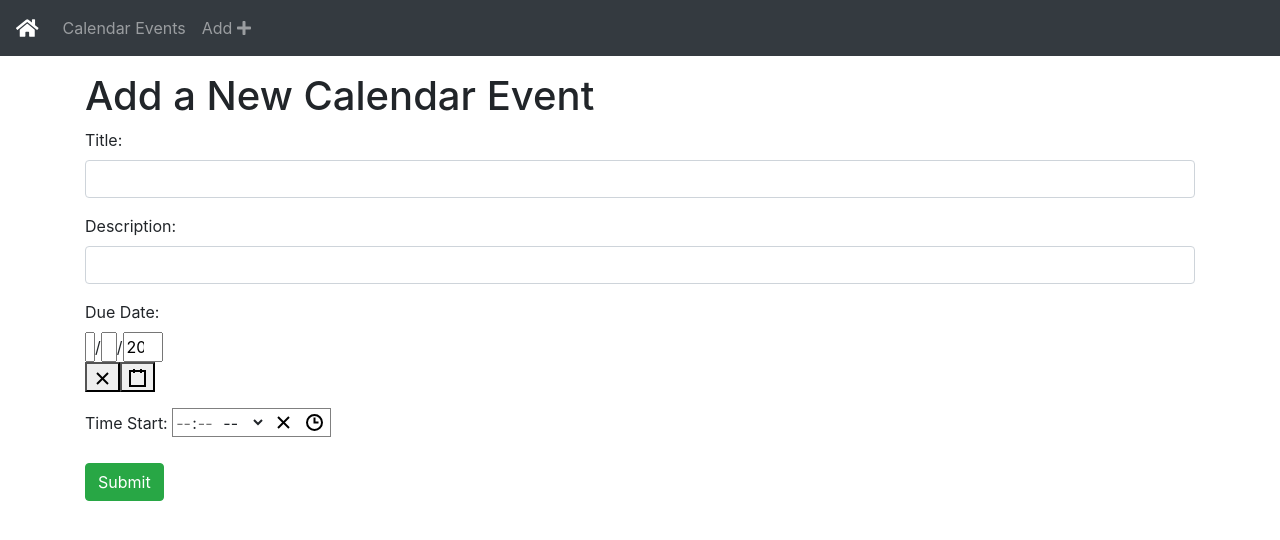
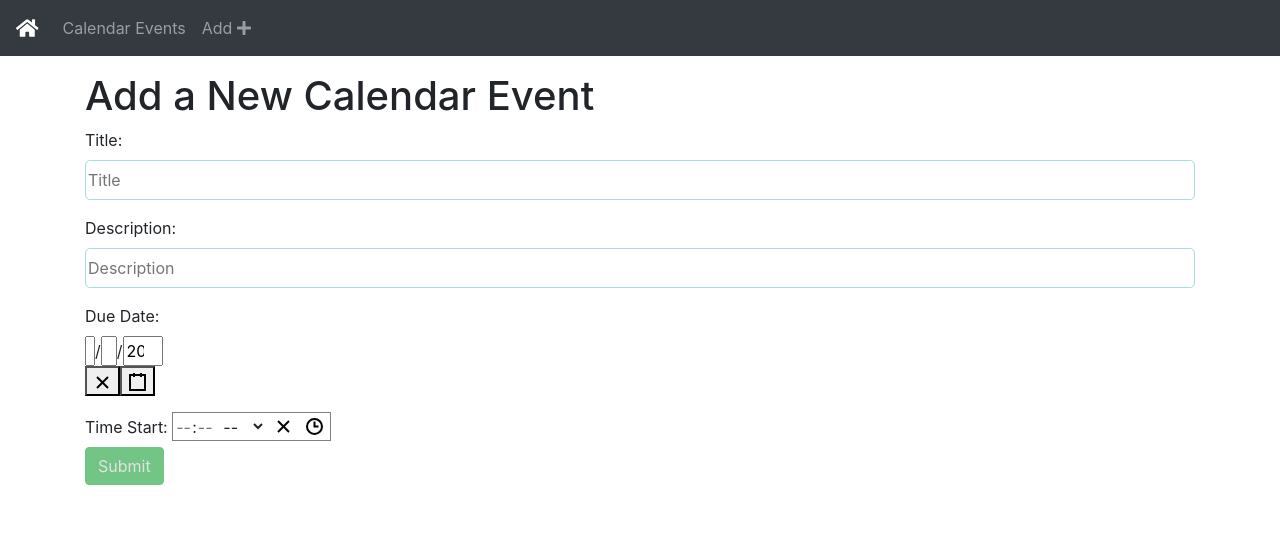
Before and after one commit to 79sphelps/northone, a React (Create React App) app: page /add in a window 1280 px wide. Shown: the top 540 px of the page. Built offline with nearby package versions, Linux system fonts and the light colour scheme.

Commit message:
Updating create calendar event to use use-form-hook

```diff
--- a/api/config/db.config.js
+++ b/api/config/db.config.js
@@ -1,4 +1,4 @@
 module.exports = {
   // url: 'mongodb://localhost:27017/northOneToDos'
-  url: "mongodb+srv://79sphelps:Stritone&1@cluster0.po6aaqm.mongodb.net/northOneToDos?retryWrites=true&w=majority"
+  url: `mongodb+srv://${process.env.DB_USERNAME}:${process.env.DB_PASSWORD}@cluster0.po6aaqm.mongodb.net/northOneToDos?retryWrites=true&w=majority`
 };
--- a/package.json
+++ b/package.json
@@ -43,7 +43,7 @@
   },
   "scripts": {
     "dev": "concurrently \"npm run server\" \"npm run client\"",
-    "server": "node src/server.js",
+    "server": "node --env-file=.env src/server.js",
     "client": "react-scripts start",
     "start": "react-scripts start --openssl-legacy-provider",
     "start_backup": "cross-env NODE_ENV=production node src/server.js",
--- a/src/App.js
+++ b/src/App.js
@@ -12,7 +12,8 @@ import { FontAwesomeIcon } from "@fortawesome/react-fontawesome";
 import "bootstrap/dist/css/bootstrap.min.css";
 import "./App.css";
 import { setSubmitted, setMessage } from "./redux/actions";
-import AddCalendarEvent from "./components/add-calendar-event.component";
+// import AddCalendarEvent from "./components/add-calendar-event.component";
+import AddCalendarEvent2 from "./components/add-calendar-event2.component";
 import CalendarEvent from "./components/calendar-event2.component";
 import CalendarEvents from "./components/calendar-events.component";
 import NotFound from "./components/not-found";
@@ -61,7 +62,8 @@ const App = () => {
               path={"/calendar-events"}
               element={<CalendarEvents />}
             />
-            <Route exact path="/add" element={<AddCalendarEvent />} />
+            {/* <Route exact path="/add" element={<AddCalendarEvent />} /> */}
+            <Route exact path="/add" element={<AddCalendarEvent2 />} />
             <Route path="/calendar-events/:id" element={<CalendarEvent />} />
             <Route path="*" element={<NotFound />} />
           </Routes>
--- /dev/null
+++ b/src/components/add-calendar-event2.component.js
@@ -0,0 +1,203 @@
+import React, { useState, useEffect } from "react";
+import { useDispatch, useSelector } from "react-redux";
+import DatePicker from "react-date-picker";
+import TimePicker from "react-time-picker";
+import { useForm } from "react-hook-form";
+import "react-time-picker/dist/TimePicker.css";
+import "react-clock/dist/Clock.css";
+import { addCalendarEvent, setCalendarEventToAdd } from "../redux/actions";
+import { selectCalendarEventToAdd } from "../redux/selectors";
+import { formatDate } from "../redux/utils";
+
+const ValidationError = ({ fieldError }) => {
+  if (!fieldError) return null;
+  return (
+    <div role="alert" style={{ color: "red", marginBottom: 2 }}>
+      {fieldError.message}
+    </div>
+  );
+};
+
+const AddCalendarEvent2 = () => {
+  const dispatch = useDispatch();
+  const CalendarEventToAdd = useSelector(selectCalendarEventToAdd);
+  const [submitted, setSubmitted] = useState(false);
+  const [dateValue, onChange] = useState(new Date());
+  const [timeValue, onChangeTimeValue] = useState(""); // useState('10:00');
+  const [message, setMessage] = useState("");
+
+  const defaultValues = {
+    title: "",
+    description: "",
+    startTime: "",
+    dueDate: "",
+  };
+
+  const {
+    register,
+    handleSubmit,
+    formState: { errors, isValid },
+  } = useForm(
+    { defaultValues: defaultValues },
+    { mode: "onBlur", reValidateMode: "onBlur" }
+  );
+  // } = useForm({ mode: "onBlur", reValidateMode: "onBlur" });
+
+  const getEditorStyle = (fieldError) => {
+    return fieldError ? "border: solid 1px red" : "display: block";
+  };
+
+  useEffect(() => {
+    const storedCalendarEventToAdd = JSON.parse(
+      localStorage.getItem("calendarEventToAdd")
+    );
+    if (storedCalendarEventToAdd) {
+      dispatch(setCalendarEventToAdd(storedCalendarEventToAdd));
+    }
+    // eslint-disable-next-line
+  }, []);
+
+  useEffect(() => {
+    if (!CalendarEventToAdd) {
+      let calendarEventToAdd = {
+        id: null,
+        title: "",
+        description: "",
+        status: false,
+        dueDate: formatDate(new Date()),
+        start: "",
+      };
+      localStorage.setItem(
+        "calendarEventToAdd",
+        JSON.stringify(calendarEventToAdd)
+      );
+    }
+  }, [CalendarEventToAdd]);
+
+  let initialCalendarEventState = {
+    id: null,
+    title: "",
+    description: "",
+    status: false,
+    dueDate: formatDate(new Date()),
+    start: "",
+  };
+
+  const saveCalendarEvent = (event) => {
+    if (!dateValue) return;
+    const data = {
+      title: event.title,
+      description: event.description,
+      status: false,
+      dueDate: dateValue,
+      start: timeValue,
+    };
+    dispatch(addCalendarEvent(data));
+    localStorage.removeItem("calendarEventToAdd");
+    setMessage("CalendarEvent item created successfully!");
+  };
+
+  const newCalendarEvent = () => {
+    dispatch(setCalendarEventToAdd(initialCalendarEventState));
+    setSubmitted(false);
+    setMessage("");
+  };
+
+  return (
+    <div className="submit-form">
+      {submitted && CalendarEventToAdd ? (
+        <div>
+          <h4>The new calendar item was created successfully!</h4>
+          <button
+            className="btn btn-success"
+            onClick={() => newCalendarEvent()}
+          >
+            Add
+          </button>
+        </div>
+      ) : (
+        <div>
+          <h1>Add a New Calendar Event</h1>
+          <form noValidate onSubmit={handleSubmit(saveCalendarEvent)}>
+            <div className="form-group">
+              <label htmlFor="title">Title: </label>{" "}
+              <input
+                className={getEditorStyle(errors.firstName)}
+                style={{
+                  display: "block",
+                  width: "100%",
+                  height: 40,
+                  borderRadius: 5,
+                  border: "solid 1px lightblue",
+                }}
+                type="text"
+                id="title"
+                placeholder={"Title"}
+                {...register("title", {
+                  // onChange: (e) => { setValue('title', e.target.value) },
+                  required: "You must enter a valid title",
+                  minLength: {
+                    value: 5,
+                    message: "The title must be at least 5 characters",
+                  },
+                })}
+              />
+              <ValidationError fieldError={errors.title} />
+            </div>
+            <div className="form-group">
+              <label htmlFor="description">Description: </label>{" "}
+              <input
+                className={getEditorStyle(errors.firstName)}
+                style={{
+                  display: "block",
+                  width: "100%",
+                  height: 40,
+                  borderRadius: 5,
+                  border: "solid 1px lightblue",
+                }}
+                type="text"
+                id="description"
+                placeholder={"Description"}
+                {...register("description", {
+                  // onChange: (e) => {setValue('description', e.target.value)},
+                  required: "You must enter a valid description",
+                  minLength: {
+                    value: 5,
+                    message: "The description must be at least 5 characters",
+                  },
+                })}
+              />
+              <ValidationError fieldError={errors.description} />
+            </div>
+            <div className="form-group">
+              <label htmlFor="dueDate">Due Date:</label>{" "}
+              <DatePicker onChange={onChange} value={dateValue} />
+            </div>
+            <div>
+              <label htmlFor="dueDate">Time Start:</label>{" "}
+              <TimePicker onChange={onChangeTimeValue} value={timeValue} />
+            </div>
+            <div>
+              <button
+                type="submit"
+                className="btn btn-success mr-2"
+                disabled={!isValid}
+                style={{
+                  color: !isValid && "lightgrey",
+                  cursor: !isValid && "not-allowed",
+                  marginRight: "20px",
+                }}
+                // onClick={() => updateCalendarEventUnderEdit()}
+              >
+                Submit
+              </button>
+              {message !== "" ? <div>{message}</div> : null}
+            </div>
+          </form>
+        </div>
+      )}
+    </div>
+  );
+};
+
+export default AddCalendarEvent2;
--- a/src/components/calendar-event2.component.js
+++ b/src/components/calendar-event2.component.js
@@ -32,7 +32,9 @@ const CalendarEvent = () => {
   const message = useSelector(selectMessage);
   const [dateValue, onChange] = useState(
     new Date(
-      currentCalendarEvent && currentCalendarEvent.dueDate ? currentCalendarEvent.dueDate : new Date()
+      currentCalendarEvent && currentCalendarEvent.dueDate
+        ? currentCalendarEvent.dueDate
+        : new Date()
     )
   );
   const [timeValue, onChangeTimeValue] = useState(
@@ -51,18 +53,18 @@ const CalendarEvent = () => {
   const {
     register,
     handleSubmit,
-    setValue,
     formState: { errors, isValid },
     // } = useForm({defaultValues: defaultValues}, { mode: "onBlur", reValidateMode: "onBlur" });
   } = useForm({ mode: "onBlur", reValidateMode: "onBlur" });
 
   const getEditorStyle = (fieldError) => {
     return fieldError ? "border: solid 1px red" : "display: block";
-  }
+  };
 
   useEffect(() => {
     clearMessage();
     checkLocalStorage();
+    // eslint-disable-next-line
   }, []);
 
   const clearMessage = () => dispatch(setMessage(""));
@@ -78,13 +80,23 @@ const CalendarEvent = () => {
     if (status !== null) {
       currentCalendarEvent.status = status;
     }
-    dispatch(updateCalendarEvent({ id: currentCalendarEvent._id, calendarEvent: currentCalendarEvent }));
+    dispatch(
+      updateCalendarEvent({
+        id: currentCalendarEvent._id,
+        calendarEvent: currentCalendarEvent,
+      })
+    );
   };
 
   const updateCalendarEventUnderEdit = (event) => {
     event.dueDate = dateValue;
     event.start = timeValue;
-    dispatch(updateCalendarEvent({ id: currentCalendarEvent._id, calendarEvent: event }));
+    dispatch(
+      updateCalendarEvent({
+        id: currentCalendarEvent._id,
+        calendarEvent: event,
+      })
+    );
   };
 
   const deleteCalendarEventUnderEdit = () => {
@@ -97,14 +109,23 @@ const CalendarEvent = () => {
       {currentCalendarEvent ? (
         <div className="edit-form">
           <h4>Calendar Event</h4>
-          <form noValidate onSubmit={handleSubmit(updateCalendarEventUnderEdit)}>
+          <form
+            noValidate
+            onSubmit={handleSubmit(updateCalendarEventUnderEdit)}
+          >
             <div className="form-group">
               <label htmlFor="title">
                 <strong>Title: </strong>
               </label>
               <input
                 className={getEditorStyle(errors.firstName)}
-                style={{ display: 'block', width: '100%', height: 40, borderRadius: 5, border: 'solid 1px lightblue' }}
+                style={{
+                  display: "block",
+                  width: "100%",
+                  height: 40,
+                  borderRadius: 5,
+                  border: "solid 1px lightblue",
+                }}
                 type="text"
                 id="title"
                 placeholder={currentCalendarEvent.title}
@@ -113,8 +134,7 @@ const CalendarEvent = () => {
                   required: "You must enter a valid title",
                   minLength: {
                     value: 5,
-                        message:
-                            "The title must be at least 5 characters",
+                    message: "The title must be at least 5 characters",
                   },
                 })}
               />
@@ -126,7 +146,13 @@ const CalendarEvent = () => {
               </label>
               <input
                 className={getEditorStyle(errors.firstName)}
-                style={{ display: 'block', width: '100%', height: 40, borderRadius: 5, border: 'solid 1px lightblue' }}
+                style={{
+                  display: "block",
+                  width: "100%",
+                  height: 40,
+                  borderRadius: 5,
+                  border: "solid 1px lightblue",
+                }}
                 type="text"
                 id="description"
                 placeholder={currentCalendarEvent.description}
@@ -135,8 +161,7 @@ const CalendarEvent = () => {
                   required: "You must enter a valid description",
                   minLength: {
                     value: 5,
-                    message:
-                        "The description must be at least 5 characters",
+                    message: "The description must be at least 5 characters",
                   },
                 })}
               />
@@ -196,7 +221,7 @@ const CalendarEvent = () => {
             </button>
             <button
               className="btn btn-danger mr-2"
-            onClick={() => navigate("/calendar-events")}  // onClick={() => props.history.push("/calendar-events")}
+              onClick={() => navigate("/calendar-events")} // onClick={() => props.history.push("/calendar-events")}
             >
               Cancel
             </button>
```
Lines whose indentation alone changed are shown as unchanged.
